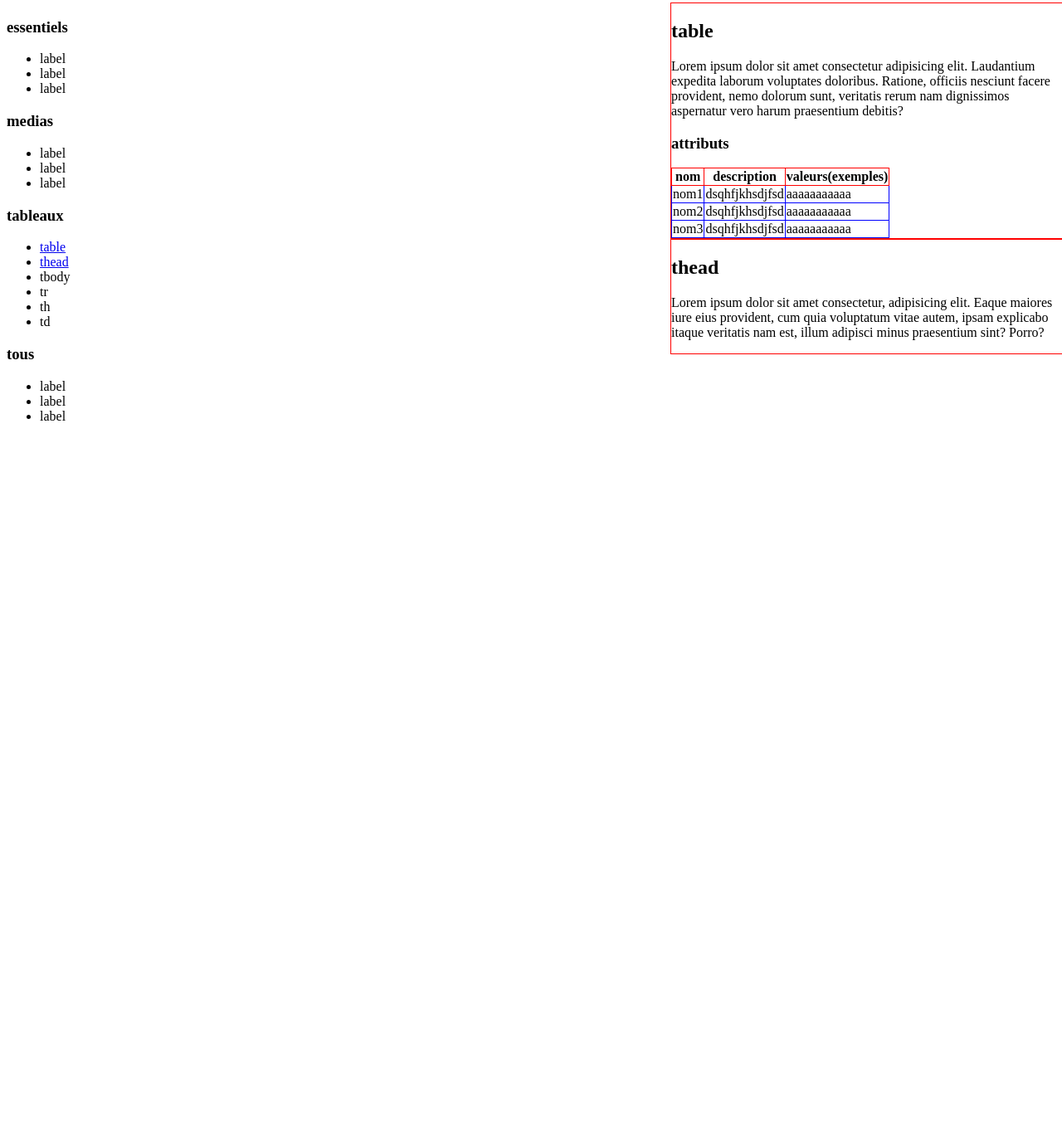
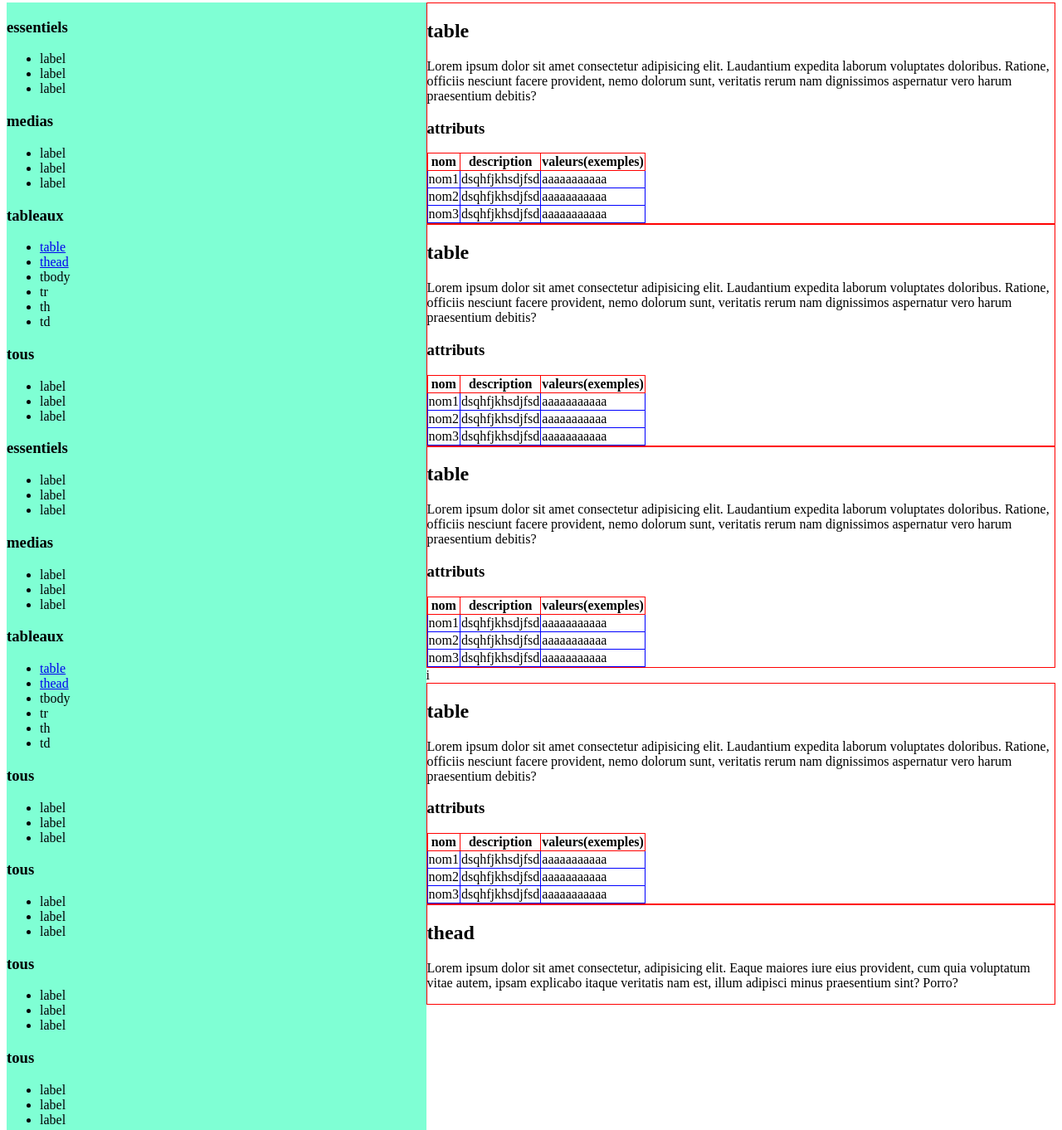
Before and after one commit to areverdy/testwireframe, a plain HTML site: page index.html in a window 1280 px wide. Shown: the part 5-1367 px from the top of the page at 83% size. Before the commit the page ends 800 px from the top, so only its background shows below. Drawn offline with Linux system fonts and the light colour scheme.

Commit message:
ajout scroll et box

```diff
--- a/index.css
+++ b/index.css
@@ -1,10 +1,6 @@
 #content {
     display: flex;
     flex-direction: row;
-}
-
-.left {
-    width: 40%;
 }
 
 .right {
@@ -27,15 +23,11 @@ td {
 article {
     border: 1px solid red;
 }
-html{
-    width: 100%;
+
+.left{
+    overflow-y: scroll;
+    overflow-x: hidden;
+    height: 100%;
+    width: 40%;
+    background-color: aquamarine;
 }
-head{
-    width: 100%;
-}
-body{
-    width: 100%;
-}
-.left{
-    width: 100%;
-}
--- a/index.html
+++ b/index.html
@@ -40,10 +40,165 @@
                 <li>label</li>
                 <li>label</li>
             </ul>
+            <h3>essentiels</h3>
+            <ul>
+                <li>label</li>
+                <li>label</li>
+                <li>label</li>
+            </ul>
+
+            <h3>medias</h3>
+            <ul>
+                <li>label</li>
+                <li>label</li>
+                <li>label</li>
+            </ul>
+
+            <h3>tableaux</h3>
+            <ul>
+                <li><a href="index.html#table">table</a></li>
+                <li><a href="index.html#thead">thead</a></a></li>
+                <li>tbody</li>
+                <li>tr</li>
+                <li>th</li>
+                <li>td</li>
+
+
+            </ul>
+
+            <h3>tous</h3>
+            <ul>
+                <li>label</li>
+                <li>label</li>
+                <li>label</li>
+            </ul>
+            <h3>tous</h3>
+            <ul>
+                <li>label</li>
+                <li>label</li>
+                <li>label</li>
+            </ul>
+            <h3>tous</h3>
+            <ul>
+                <li>label</li>
+                <li>label</li>
+                <li>label</li>
+            </ul>
+            <h3>tous</h3>
+            <ul>
+                <li>label</li>
+                <li>label</li>
+                <li>label</li>
+            </ul>
+            <h3>tous</h3>
+            <ul>
+                <li>label</li>
+                <li>label</li>
+                <li>label</li>
+            </ul>
         </section>
 
         <section class="right">
-            <article id="table">
+            <article id="table" class="article">
+                <h2>table</h2>
+                <p>Lorem ipsum dolor sit amet consectetur adipisicing elit. Laudantium expedita laborum voluptates doloribus. Ratione, officiis nesciunt facere provident, nemo dolorum sunt, veritatis rerum nam dignissimos aspernatur vero harum praesentium debitis?</p>
+                <h3>attributs</h3>
+                <table>
+                    <thead>
+                        <tr>
+                            <th>nom</th>
+                            <th>description</th>
+                            <th>valeurs(exemples)</th>
+                        </tr>
+                    </thead>
+                    <tbody>
+                        <tr>
+                            <td>nom1</td>
+                            <td>dsqhfjkhsdjfsd</td>
+                            <td>aaaaaaaaaaa</td>
+                        </tr>
+                        <tr>
+                            <td>nom2</td>
+                            <td>dsqhfjkhsdjfsd</td>
+                            <td>aaaaaaaaaaa</td>
+                        </tr>
+                        <tr>
+                            <td>nom3</td>
+                            <td>dsqhfjkhsdjfsd</td>
+                            <td>aaaaaaaaaaa</td>
+                        </tr>
+
+                    </tbody>
+
+                </table>
+            </article>
+            <article id="table" class="article">
+                <h2>table</h2>
+                <p>Lorem ipsum dolor sit amet consectetur adipisicing elit. Laudantium expedita laborum voluptates doloribus. Ratione, officiis nesciunt facere provident, nemo dolorum sunt, veritatis rerum nam dignissimos aspernatur vero harum praesentium debitis?</p>
+                <h3>attributs</h3>
+                <table>
+                    <thead>
+                        <tr>
+                            <th>nom</th>
+                            <th>description</th>
+                            <th>valeurs(exemples)</th>
+                        </tr>
+                    </thead>
+                    <tbody>
+                        <tr>
+                            <td>nom1</td>
+                            <td>dsqhfjkhsdjfsd</td>
+                            <td>aaaaaaaaaaa</td>
+                        </tr>
+                        <tr>
+                            <td>nom2</td>
+                            <td>dsqhfjkhsdjfsd</td>
+                            <td>aaaaaaaaaaa</td>
+                        </tr>
+                        <tr>
+                            <td>nom3</td>
+                            <td>dsqhfjkhsdjfsd</td>
+                            <td>aaaaaaaaaaa</td>
+                        </tr>
+
+                    </tbody>
+
+                </table>
+            </article>
+            <article id="table" class="article">
+                <h2>table</h2>
+                <p>Lorem ipsum dolor sit amet consectetur adipisicing elit. Laudantium expedita laborum voluptates doloribus. Ratione, officiis nesciunt facere provident, nemo dolorum sunt, veritatis rerum nam dignissimos aspernatur vero harum praesentium debitis?</p>
+                <h3>attributs</h3>
+                <table>
+                    <thead>
+                        <tr>
+                            <th>nom</th>
+                            <th>description</th>
+                            <th>valeurs(exemples)</th>
+                        </tr>
+                    </thead>
+                    <tbody>
+                        <tr>
+                            <td>nom1</td>
+                            <td>dsqhfjkhsdjfsd</td>
+                            <td>aaaaaaaaaaa</td>
+                        </tr>
+                        <tr>
+                            <td>nom2</td>
+                            <td>dsqhfjkhsdjfsd</td>
+                            <td>aaaaaaaaaaa</td>
+                        </tr>
+                        <tr>
+                            <td>nom3</td>
+                            <td>dsqhfjkhsdjfsd</td>
+                            <td>aaaaaaaaaaa</td>
+                        </tr>
+
+                    </tbody>
+
+                </table>
+            </article>i
+            <article id="table" class="article">
                 <h2>table</h2>
                 <p>Lorem ipsum dolor sit amet consectetur adipisicing elit. Laudantium expedita laborum voluptates doloribus. Ratione, officiis nesciunt facere provident, nemo dolorum sunt, veritatis rerum nam dignissimos aspernatur vero harum praesentium debitis?</p>
                 <h3>attributs</h3>
```
